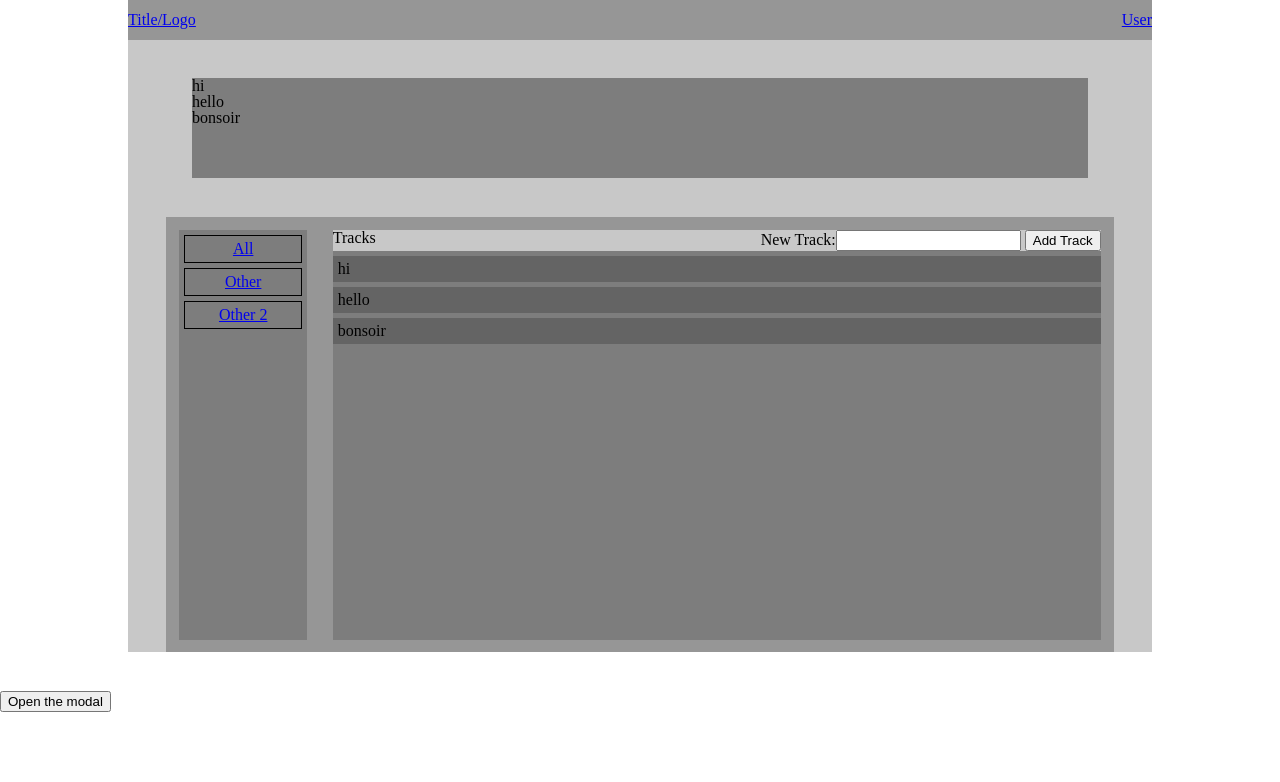
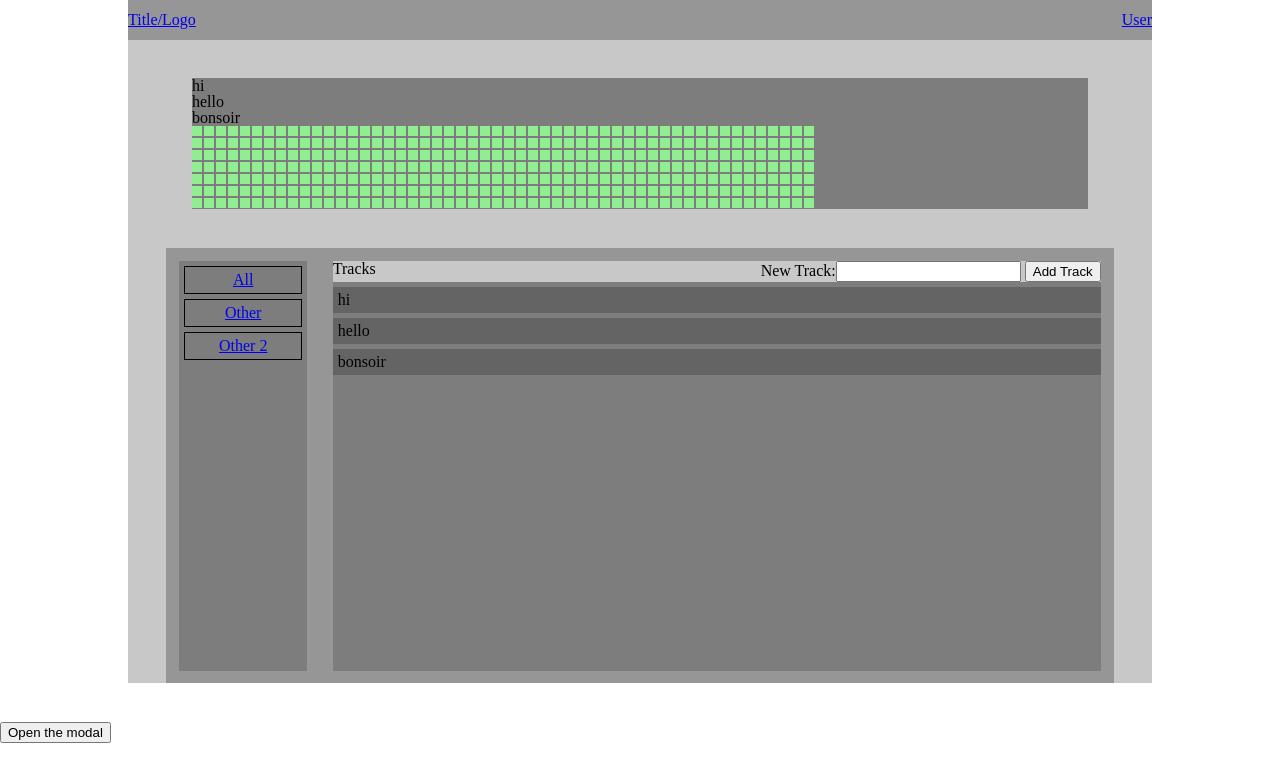
Before and after one commit to discotroop/tracker, a React (Create React App) app: page / in a window 1280 px wide. Shown: the top 782 px of the page. Built offline with nearby package versions, Linux system fonts and the light colour scheme.

Commit message:
added displayed grid from calalendar to app, using calendartest.js

```diff
--- a/src/App.css
+++ b/src/App.css
@@ -120,3 +120,18 @@ table {
 .invisible {
   display: none;
 }
+.calendar {
+  width: 100%;
+  display: grid;
+  text-align: center;
+  grid-template-rows: repeat(7, 11px);
+  grid-template-columns: repeat(52, 11px);
+  grid-row-gap: 1px;
+  grid-column-gap: 1px;
+}
+
+.date {
+  width: 10px;
+  height: 10px;
+  background-color: lightgreen;
+}
--- a/src/App.js
+++ b/src/App.js
@@ -1,6 +1,7 @@
 import React from 'react';
 import './App.css';
 import tracks from './logic/tracker.js';
+import Calendar from './CalendarTest.js'
 
 const TrackerLogic = tracks();
 
@@ -64,6 +65,7 @@ class App extends React.Component {
         <div> {this.state.logic.tracks[0].text}</div>
         <div> {this.state.logic.tracks[1].text}</div>
         <div> {this.state.logic.tracks[2].text}</div>
+        <Calendar></Calendar>
       </div>
       <div className="Tracks">
         <div className="Folder">
--- /dev/null
+++ b/src/CalendarTest.js
@@ -0,0 +1,34 @@
+import React, { Component } from 'react';
+import Logic from './logic/logic.js';
+
+const logic = Logic();
+
+function RenderedDates(props) {
+    return (
+      <div className="calendar">
+      {props.dates.map(date => (
+        <div className="date" key={date.dateString}>{date.count}</div>
+      ))}
+    </div>
+    )
+  }
+
+class Calendar extends Component {
+  constructor(props) {
+    super(props);
+
+    this.state = {
+        logic: logic
+     };
+  }
+
+  render() {
+    return (
+      <div className="TestCalendar">
+        <RenderedDates dates={logic.calendar}></RenderedDates>
+      </div>
+    );
+  }
+}
+
+export default Calendar;
--- a/src/logic/logic.js
+++ b/src/logic/logic.js
@@ -59,7 +59,7 @@ function Logic() {
     function buildCalendar() {
         let today = new Date();
         const calendar = [];
-        for (let i = 365; i > 0; i--) {
+        for (let i = 364; i > 0; i--) {
             let formattedDay = formatDate(today);
             let setToString = setDateToString(formattedDay);
             calendar.push(
```
